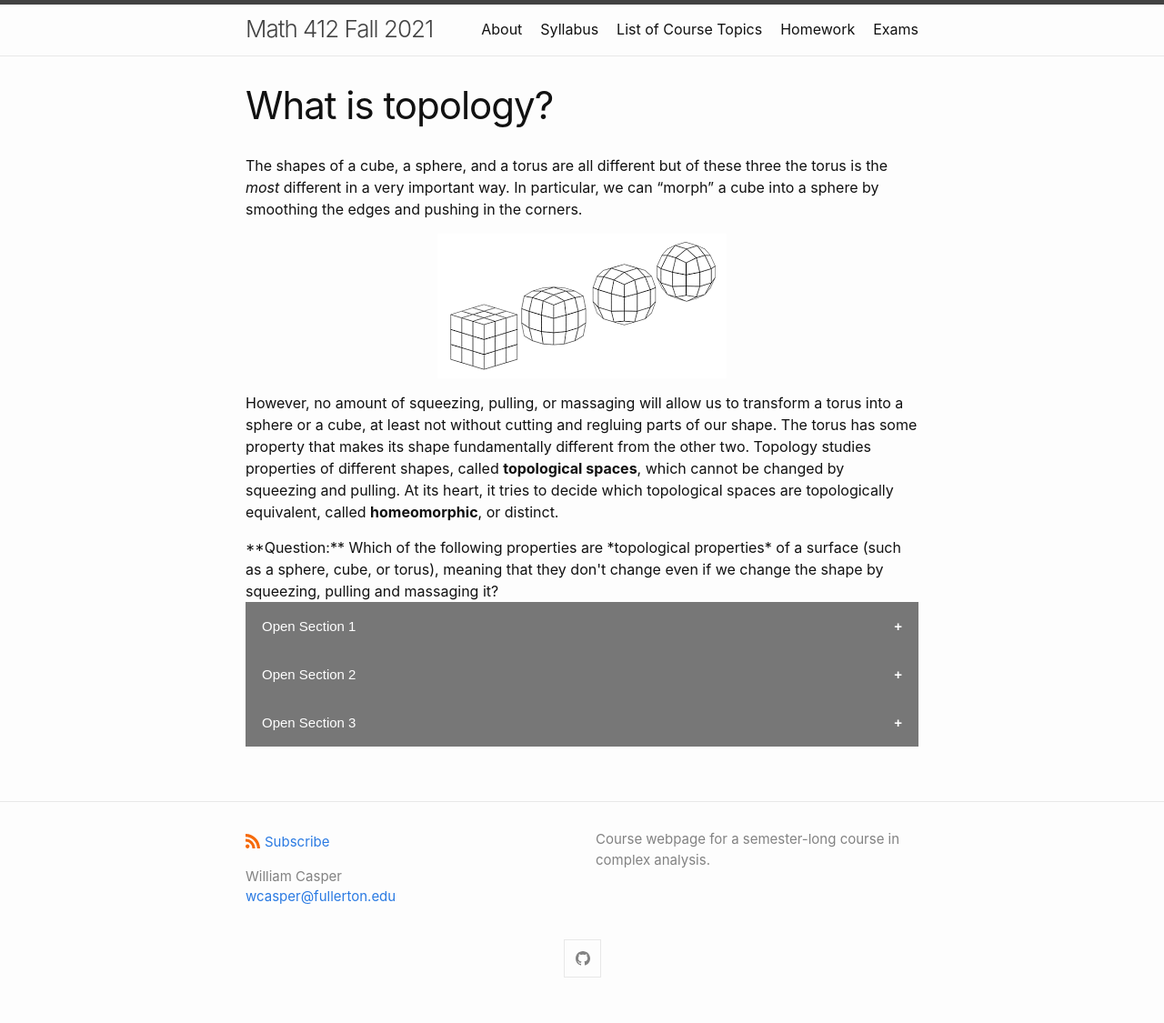
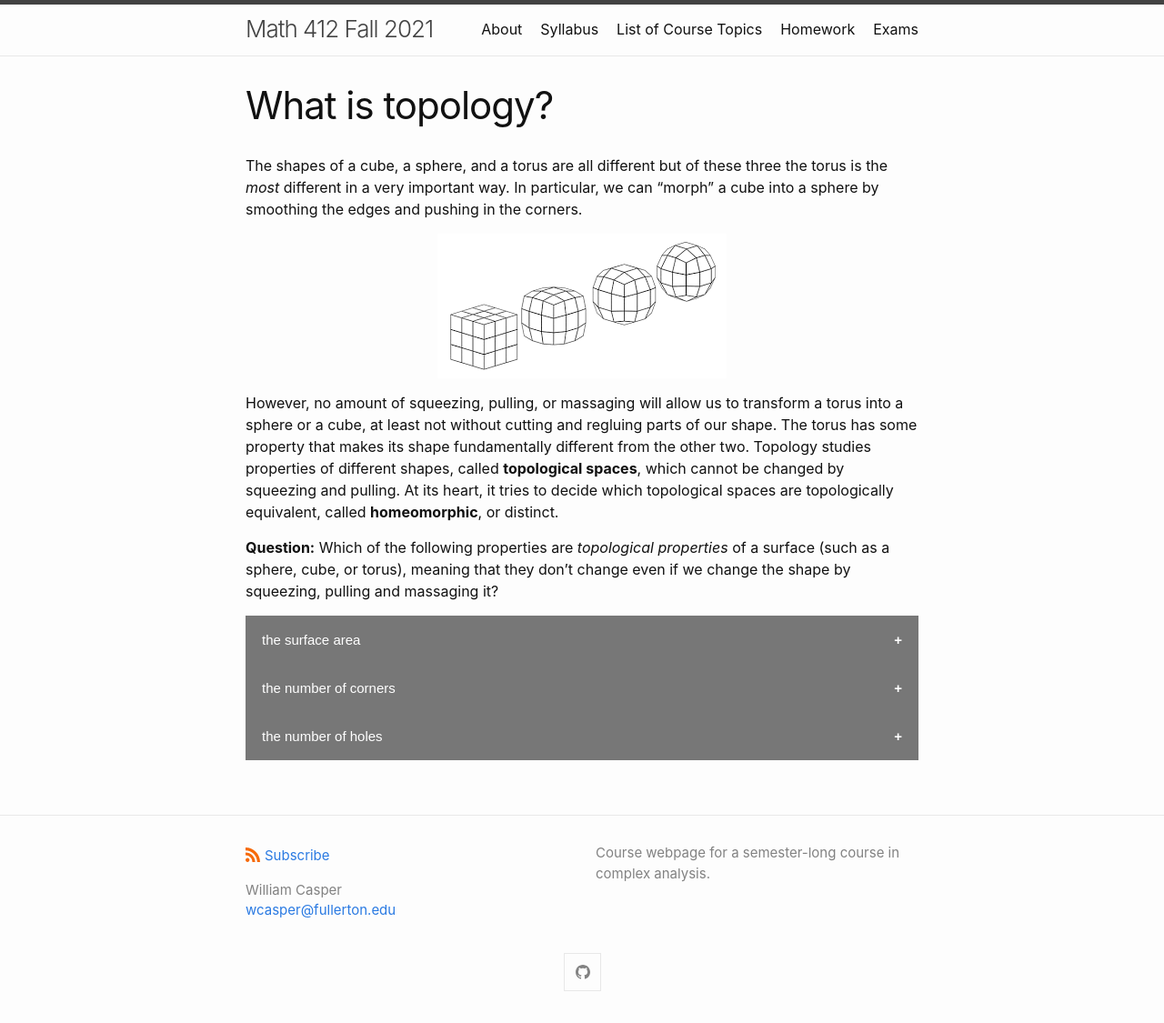
Before and after one commit to wcasper/math414fall2022, a Jekyll site: the page built from _topics/000-what-is-topology.md, in a window 1280 px wide. Shown: the whole page at 91% size. Built offline with Jekyll 4.4.1, drawn with Linux system fonts in a browser that asks for light colours; part of the change alters nothing that is shown.

Commit message:
fixing list

```diff
--- a/_topics/000-what-is-topology.md
+++ b/_topics/000-what-is-topology.md
@@ -49,22 +49,19 @@ However, no amount of squeezing, pulling, or massaging will allow us to transfor
   background-color: #f1f1f1;
 }
 </style>
+**Question:** Which of the following properties are *topological properties* of a surface (such as a sphere, cube, or torus), meaning that they don't change even if we change the shape by squeezing, pulling and massaging it?
 <body>
-
-
-**Question:** Which of the following properties are *topological properties* of a surface (such as a sphere, cube, or torus), meaning that they don't change even if we change the shape by squeezing, pulling and massaging it?
-
-<button class="collapsible">Open Section 1</button>
+<button class="collapsible">the surface area</button>
 <div class="content">
-  <p>Lorem ipsum dolor sit amet, consectetur adipisicing elit, sed do eiusmod tempor incididunt ut labore et dolore magna aliqua. Ut enim ad minim veniam, quis nostrud exercitation ullamco laboris nisi ut aliquip ex ea commodo consequat.</p>
+  <p>Careful!  As we shrink or expand our shape by squeezing or stretching it, we will change the surface area</p>
 </div>
-<button class="collapsible">Open Section 2</button>
+<button class="collapsible">the number of corners</button>
 <div class="content">
-  <p>Lorem ipsum dolor sit amet, consectetur adipisicing elit, sed do eiusmod tempor incididunt ut labore et dolore magna aliqua. Ut enim ad minim veniam, quis nostrud exercitation ullamco laboris nisi ut aliquip ex ea commodo consequat.</p>
+  <p>Careful!  Corners can be smoothed away, just like when we make a cube into a sphere.</p>
 </div>
-<button class="collapsible">Open Section 3</button>
+<button class="collapsible">the number of holes</button>
 <div class="content">
-  <p>Lorem ipsum dolor sit amet, consectetur adipisicing elit, sed do eiusmod tempor incididunt ut labore et dolore magna aliqua. Ut enim ad minim veniam, quis nostrud exercitation ullamco laboris nisi ut aliquip ex ea commodo consequat.</p>
+  <p>Right!  Setting aside the important task of rigorously defining a "hole", intuitively we can understand that by squeezing or stretching a surface we cannot change the number of holes.</p>
 </div>
 
 <script>
@@ -83,5 +80,4 @@ for (i = 0; i < coll.length; i++) {
   });
 }
 </script>
-
 </body>
```
